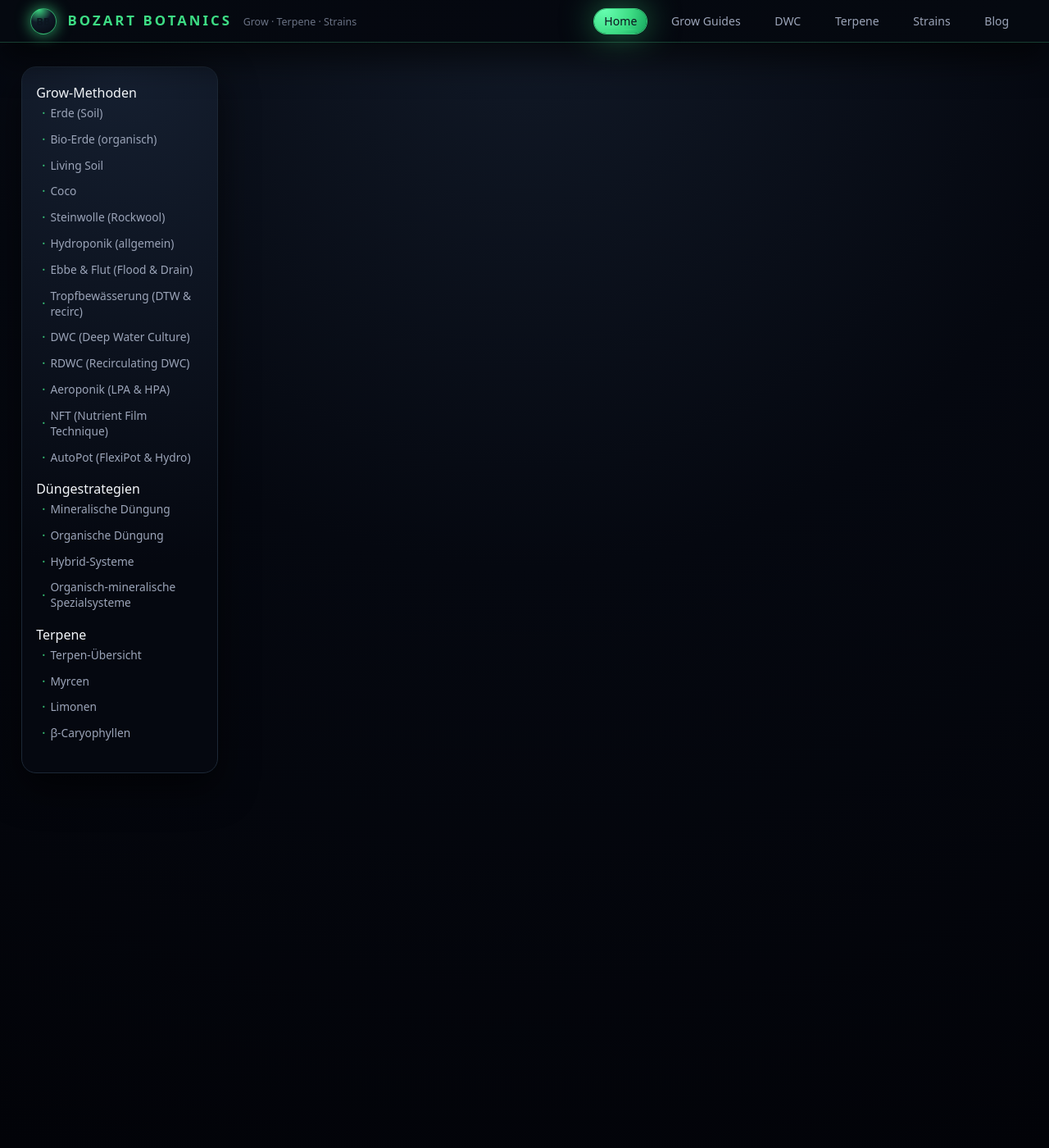
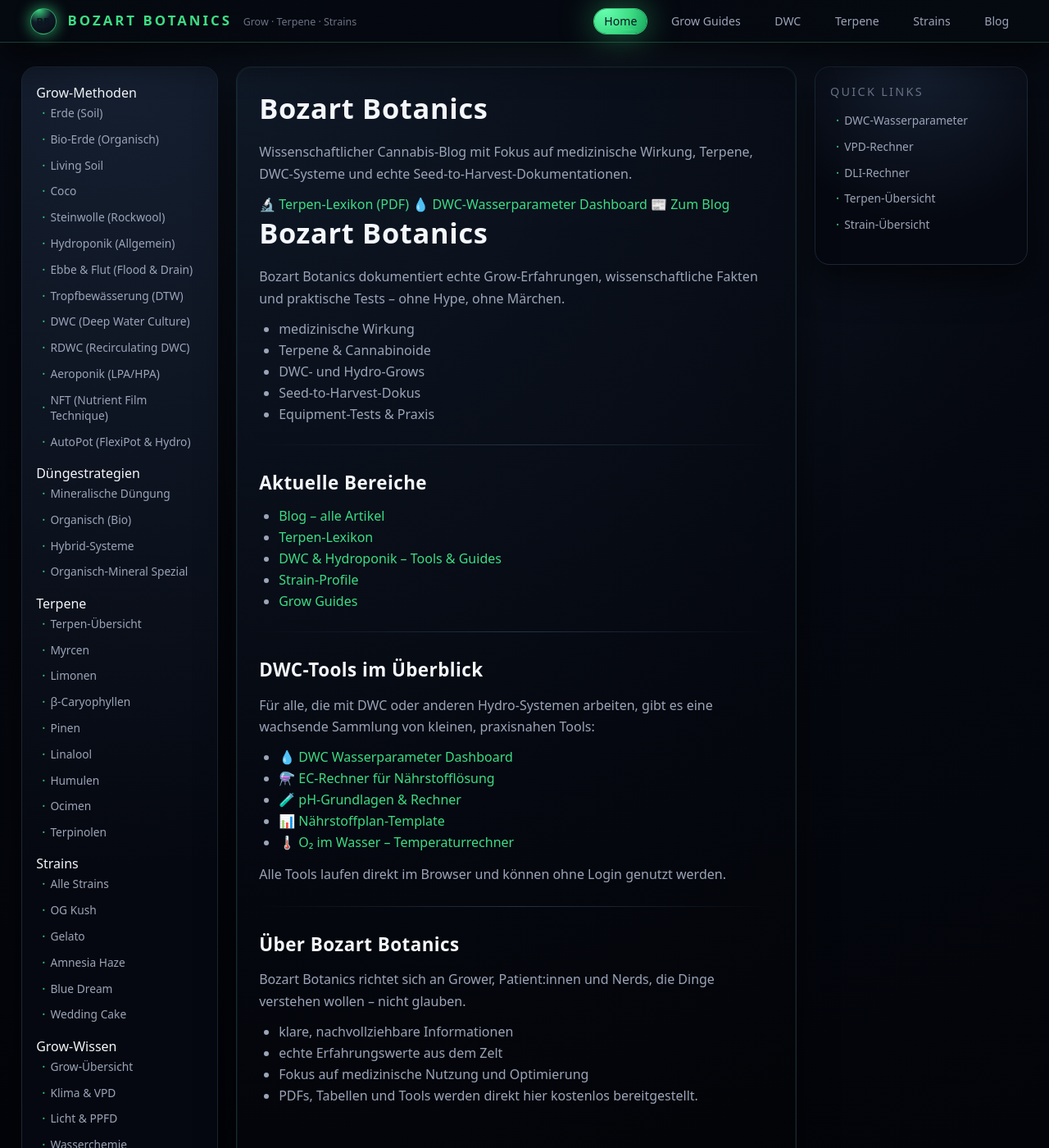
Before and after one commit to bozart-army/bozart-botanics, a Jekyll site: the page built from index.md, in a window 1280 px wide and 1400 px high. Shown: the whole window at 82% size. Built offline with Jekyll 4.4.1, drawn with Linux system fonts in a browser that asks for light colours; some of the changed text lies outside the part shown.

Commit message:
Update default.html

```diff
--- a/_layouts/default.html
+++ b/_layouts/default.html
@@ -2,6 +2,7 @@
 <html lang="de">
   <head>
     <meta charset="utf-8" />
+
     <title>
       {% if page.title %}
         {{ page.title }} | Bozart Botanics
@@ -9,94 +10,165 @@
         Bozart Botanics
       {% endif %}
     </title>
+
     <meta name="viewport" content="width=device-width, initial-scale=1" />
     <meta
       name="description"
-      content="Bozart Botanics – wissenschaftlicher Cannabis-Grow & Terpen-Blog mit Fokus auf medizinische Wirkung, DWC und Seed-to-Harvest."
+      content="Bozart Botanics – wissenschaftlicher Cannabis-Grow & Terpen-Blog mit Fokus auf medizinische Wirkung, DWC-Systeme und Seed-to-Harvest-Dokumentationen."
     />
+
+    <!-- CSS -->
     <link rel="stylesheet" href="{{ "/assets/style.css" | relative_url }}">
   </head>
+
   <body>
-    <!-- Top-Bar -->
+    <!-- HEADER -->
     <header class="site-header">
-      <!-- Logo / Brand klickbar -->
-      <a href="{{ "/" | relative_url }}" class="brand">
+      <a href="{{ '/' | relative_url }}" class="brand">
         <span class="brand-tag">BB</span>
         <span class="brand-title">Bozart Botanics</span>
         <span class="brand-sub">Grow · Terpene · Strains</span>
       </a>
 
-      {% assign section = page.sidebar | default: "home" %}
+      {% assign section = page.sidebar | default: 'home' %}
 
       <nav class="main-nav">
-        <a href="{{ "/" | relative_url }}"
+        <a href="{{ '/' | relative_url }}"
            class="{% if section == 'home' %}active{% endif %}">
           Home
         </a>
-        <a href="{{ "/grow/" | relative_url }}"
+
+        <a href="{{ '/grow/' | relative_url }}"
            class="{% if section == 'grow' %}active{% endif %}">
           Grow Guides
         </a>
-        <a href="{{ "/dwc/" | relative_url }}"
+
+        <a href="{{ '/dwc/' | relative_url }}"
            class="{% if section == 'dwc' %}active{% endif %}">
           DWC
         </a>
-        <a href="{{ "/terpene/" | relative_url }}"
+
+        <a href="{{ '/terpene/' | relative_url }}"
            class="{% if section == 'terpene' %}active{% endif %}">
           Terpene
         </a>
-        <a href="{{ "/strains/" | relative_url }}"
+
+        <a href="{{ '/strains/' | relative_url }}"
            class="{% if section == 'strains' %}active{% endif %}">
           Strains
         </a>
-        <a href="{{ "/blog/" | relative_url }}"
+
+        <a href="{{ '/blog/' | relative_url }}"
            class="{% if section == 'blog' %}active{% endif %}">
           Blog
         </a>
       </nav>
     </header>
 
-    <!-- Drei-Spalten-Layout -->
+    <!-- PAGE GRID -->
     <div class="page-shell">
-      <!-- Linke Super-Sidebar -->
+
+      <!-- LEFT SIDEBAR -->
       <aside class="sidebar sidebar-left">
-        <!-- Grow-Methoden -->
-        <div class="sidebar-block">
-          <div class="sidebar-label">Grow-Methoden</div>
+
+        <!-- GROW METHODEN -->
+        <div class="sidebar-group">
+          <div class="sidebar-subtitle">Grow-Methoden</div>
           <ul class="sidebar-list">
-            <li><a href="{{ "/grow/methoden/erde/" | relative_url }}">Erde (Soil)</a></li>
-            <li><a href="{{ "/grow/methoden/bio-erde/" | relative_url }}">Bio-Erde (organisch)</a></li>
-            <li><a href="{{ "/grow/methoden/living-soil/" | relative_url }}">Living Soil</a></li>
-            <li><a href="{{ "/grow/methoden/coco/" | relative_url }}">Coco</a></li>
-            <li><a href="{{ "/grow/methoden/steinwolle/" | relative_url }}">Steinwolle (Rockwool)</a></li>
-            <li><a href="{{ "/grow/methoden/hydro-allgemein/" | relative_url }}">Hydroponik (allgemein)</a></li>
-            <li><a href="{{ "/grow/methoden/ebbe-und-flut/" | relative_url }}">Ebbe &amp; Flut (Flood &amp; Drain)</a></li>
-            <li><a href="{{ "/grow/methoden/tropf-systeme/" | relative_url }}">Tropfbewässerung (DTW &amp; recirc)</a></li>
-            <li><a href="{{ "/grow/methoden/dwc/" | relative_url }}">DWC (Deep Water Culture)</a></li>
-            <li><a href="{{ "/grow/methoden/rdwc/" | relative_url }}">RDWC (Recirculating DWC)</a></li>
-            <li><a href="{{ "/grow/methoden/aeroponik/" | relative_url }}">Aeroponik (LPA &amp; HPA)</a></li>
-            <li><a href="{{ "/grow/methoden/nft/" | relative_url }}">NFT (Nutrient Film Technique)</a></li>
-            <li><a href="{{ "/grow/methoden/autopot/" | relative_url }}">AutoPot (FlexiPot &amp; Hydro)</a></li>
+            <li><a href="{{ '/methods/erde/' | relative_url }}">Erde (Soil)</a></li>
+            <li><a href="{{ '/methods/bio-erde/' | relative_url }}">Bio-Erde (Organisch)</a></li>
+            <li><a href="{{ '/methods/living-soil/' | relative_url }}">Living Soil</a></li>
+            <li><a href="{{ '/methods/coco/' | relative_url }}">Coco</a></li>
+            <li><a href="{{ '/methods/steinwolle/' | relative_url }}">Steinwolle (Rockwool)</a></li>
+            <li><a href="{{ '/methods/hydro/' | relative_url }}">Hydroponik (Allgemein)</a></li>
+            <li><a href="{{ '/methods/ebbe-flut/' | relative_url }}">Ebbe & Flut (Flood & Drain)</a></li>
+            <li><a href="{{ '/methods/tropf/' | relative_url }}">Tropfbewässerung (DTW)</a></li>
+            <li><a href="{{ '/methods/dwc/' | relative_url }}">DWC (Deep Water Culture)</a></li>
+            <li><a href="{{ '/methods/rdwc/' | relative_url }}">RDWC (Recirculating DWC)</a></li>
+            <li><a href="{{ '/methods/aero/' | relative_url }}">Aeroponik (LPA/HPA)</a></li>
+            <li><a href="{{ '/methods/nft/' | relative_url }}">NFT (Nutrient Film Technique)</a></li>
+            <li><a href="{{ '/methods/autopot/' | relative_url }}">AutoPot (FlexiPot & Hydro)</a></li>
           </ul>
         </div>
 
-        <!-- Düngestrategien -->
-        <div class="sidebar-block">
-          <div class="sidebar-label">Düngestrategien</div>
+        <!-- DÜNGESTRATEGIEN -->
+        <div class="sidebar-group">
+          <div class="sidebar-subtitle">Düngestrategien</div>
           <ul class="sidebar-list">
-            <li><a href="{{ "/grow/duengen/mineralisch/" | relative_url }}">Mineralische Düngung</a></li>
-            <li><a href="{{ "/grow/duengen/organisch/" | relative_url }}">Organische Düngung</a></li>
-            <li><a href="{{ "/grow/duengen/hybrid/" | relative_url }}">Hybrid-Systeme</a></li>
-            <li><a href="{{ "/grow/duengen/spezialsysteme/" | relative_url }}">Organisch-mineralische Spezialsysteme</a></li>
+            <li><a href="{{ '/nutrients/mineralisch/' | relative_url }}">Mineralische Düngung</a></li>
+            <li><a href="{{ '/nutrients/organisch/' | relative_url }}">Organisch (Bio)</a></li>
+            <li><a href="{{ '/nutrients/hybrid/' | relative_url }}">Hybrid-Systeme</a></li>
+            <li><a href="{{ '/nutrients/spezial/' | relative_url }}">Organisch-Mineral Spezial</a></li>
           </ul>
         </div>
 
-        <!-- Terpene -->
-        <div class="sidebar-block">
-          <div class="sidebar-label">Terpene</div>
+        <!-- TERPENE -->
+        <div class="sidebar-group">
+          <div class="sidebar-subtitle">Terpene</div>
           <ul class="sidebar-list">
-            <li><a href="{{ "/terpene/" | relative_url }}">Terpen-Übersicht</a></li>
-            <li><a href="{{ "/terpene/myrcen/" | relative_url }}">Myrcen</a></li>
-            <li><a href="{{ "/terpene/limonen/" | relative_url }}">Limonen</a></li>
-            <li><a href="{{ "/terpene/caryophyllen/" | relative_url }}">β-Caryophyllen</a></li>
-            <li><a href
+            <li><a href="{{ '/terpene/' | relative_url }}">Terpen-Übersicht</a></li>
+            <li><a href="{{ '/terpene/myrcen/' | relative_url }}">Myrcen</a></li>
+            <li><a href="{{ '/terpene/limonen/' | relative_url }}">Limonen</a></li>
+            <li><a href="{{ '/terpene/caryophyllen/' | relative_url }}">β-Caryophyllen</a></li>
+            <li><a href="{{ '/terpene/pinen/' | relative_url }}">Pinen</a></li>
+            <li><a href="{{ '/terpene/linalool/' | relative_url }}">Linalool</a></li>
+            <li><a href="{{ '/terpene/humulen/' | relative_url }}">Humulen</a></li>
+            <li><a href="{{ '/terpene/ocimen/' | relative_url }}">Ocimen</a></li>
+            <li><a href="{{ '/terpene/terpinolen/' | relative_url }}">Terpinolen</a></li>
+          </ul>
+        </div>
+
+        <!-- STRAINS -->
+        <div class="sidebar-group">
+          <div class="sidebar-subtitle">Strains</div>
+          <ul class="sidebar-list">
+            <li><a href="{{ '/strains/' | relative_url }}">Alle Strains</a></li>
+            <li><a href="{{ '/strains/og-kush/' | relative_url }}">OG Kush</a></li>
+            <li><a href="{{ '/strains/gelato/' | relative_url }}">Gelato</a></li>
+            <li><a href="{{ '/strains/amnesia-haze/' | relative_url }}">Amnesia Haze</a></li>
+            <li><a href="{{ '/strains/blue-dream/' | relative_url }}">Blue Dream</a></li>
+            <li><a href="{{ '/strains/wedding-cake/' | relative_url }}">Wedding Cake</a></li>
+          </ul>
+        </div>
+
+        <!-- GROW WISSEN -->
+        <div class="sidebar-group">
+          <div class="sidebar-subtitle">Grow-Wissen</div>
+          <ul class="sidebar-list">
+            <li><a href="{{ '/grow/' | relative_url }}">Grow-Übersicht</a></li>
+            <li><a href="{{ '/grow/klima/' | relative_url }}">Klima & VPD</a></li>
+            <li><a href="{{ '/grow/licht/' | relative_url }}">Licht & PPFD</a></li>
+            <li><a href="{{ '/grow/wasserchemie/' | relative_url }}">Wasserchemie</a></li>
+            <li><a href="{{ '/grow/ipm/' | relative_url }}">IPM & Schädlinge</a></li>
+          </ul>
+        </div>
+      </aside>
+
+      <!-- MAIN CONTENT -->
+      <main class="page-main">
+        {{ content }}
+      </main>
+
+      <!-- RIGHT SIDEBAR -->
+      <aside class="sidebar sidebar-right">
+        <div class="sidebar-title">Quick Links</div>
+        <ul class="sidebar-list">
+          <li><a href="{{ '/dwc/wasserparameter/' | relative_url }}">DWC-Wasserparameter</a></li>
+          <li><a href="{{ '/tools/vpd/' | relative_url }}">VPD-Rechner</a></li>
+          <li><a href="{{ '/tools/dli/' | relative_url }}">DLI-Rechner</a></li>
+          <li><a href="{{ '/terpene/' | relative_url }}">Terpen-Übersicht</a></li>
+          <li><a href="{{ '/strains/' | relative_url }}">Strain-Übersicht</a></li>
+        </ul>
+      </aside>
+    </div>
+
+    <!-- FOOTER -->
+    <footer class="site-footer">
+      <div class="footer-inner">
+        © 2025 Bozart Botanics
+        <span class="footer-dot">•</span>
+        Wissenschaftlicher Grow & Terpen-Blog
+      </div>
+    </footer>
+  </body>
+</html>
```
